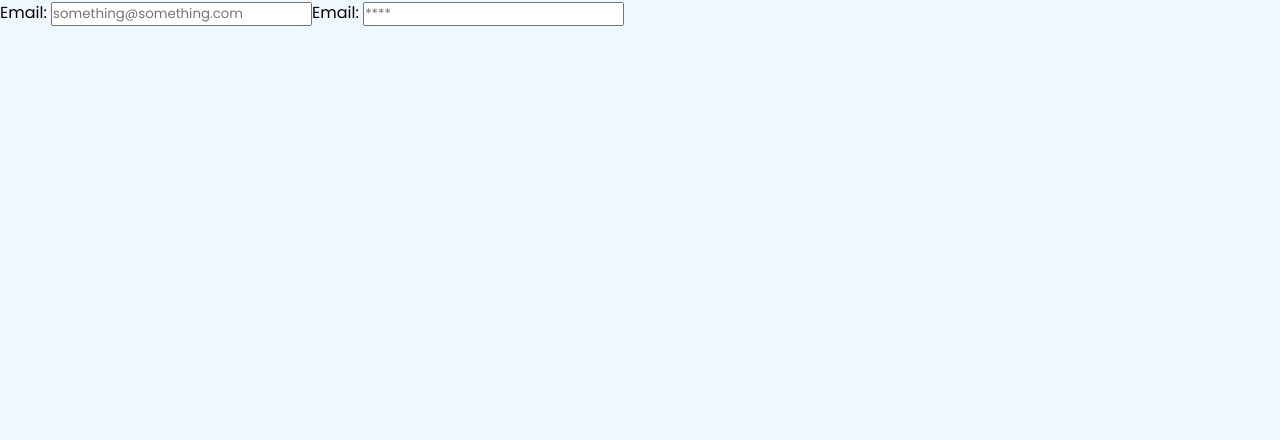
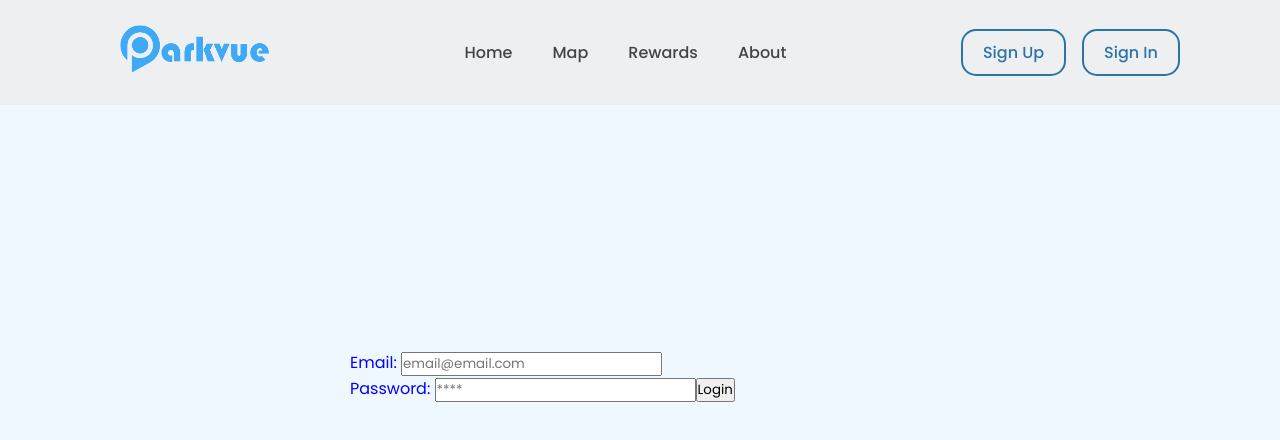
Before and after one commit to sskyhigh/parkvue, a React (Create React App) app in the folder parkvue/: page /login in a window 1280 px wide. Shown: the top 440 px of the page. Built offline with nearby package versions, Linux system fonts and the light colour scheme.

Commit message:
updated input fields

```diff
--- a/parkvue/src/App.js
+++ b/parkvue/src/App.js
@@ -13,7 +13,7 @@ import Register from './Pages/Register';
 function App() {
     return (
         <div className="App">
-            {/*<NavBar/>*/}
+            <NavBar/>
             <Routes>
                 <Route path="/home" element={
                     <>
--- a/parkvue/src/Components/NavBar/SignIn.js
+++ b/parkvue/src/Components/NavBar/SignIn.js
@@ -6,7 +6,7 @@ import Register from "../../Pages/Register";
 function SignIn() {
   return (
     <div>
-      <Link to="/register">Sign In</Link>
+      <Link to="/login">Sign In</Link>
       {/* <a href="/register" className="sign-up">Sign Up</a> */}
     </div>
   );
--- a/parkvue/src/Components/SignLogin/Design.css
+++ b/parkvue/src/Components/SignLogin/Design.css
@@ -1,3 +1,4 @@
-.test{
+.test {
     color: blue;
+    padding: 350px
 }
--- a/parkvue/src/Pages/Login.jsx
+++ b/parkvue/src/Pages/Login.jsx
@@ -1,5 +1,5 @@
 import React, {useState} from 'react'
-
+import '../../src/Components/SignLogin/Design.css'
 export default function Login() {
     const [data, setData] = useState({
         email: "",
@@ -11,22 +11,24 @@ export default function Login() {
     }
 
     return (
-        <div>
+        <div className="test">
             <form onSubmit={login}>
                 <label htmlFor="">Email: </label>
                 <input
                     type="text"
-                    placeholder={"something@something.com"}
+                    placeholder={"email@email.com"}
                     value={data.email}
                     onChange={(event) => setData({...data, email: event.target.value})}
                 />
-                <label htmlFor="">Email: </label>
+                <br/>
+                <label htmlFor="">Password: </label>
                 <input
                     type="text"
                     placeholder={"****"}
                     value={data.password}
                     onChange={(event) => setData({...data, password: event.target.value})}
                 />
+                <button type="submit">Login</button>
             </form>
         </div>
     )
--- a/parkvue/src/Pages/Register.jsx
+++ b/parkvue/src/Pages/Register.jsx
@@ -37,6 +37,7 @@ export default function Register() {
                     value={data.password}
                     onChange={(event) => setData({...data, password: event.target.value})}
                 />
+                <button type="submit">Register</button>
             </form>
         </div>
     )
```
